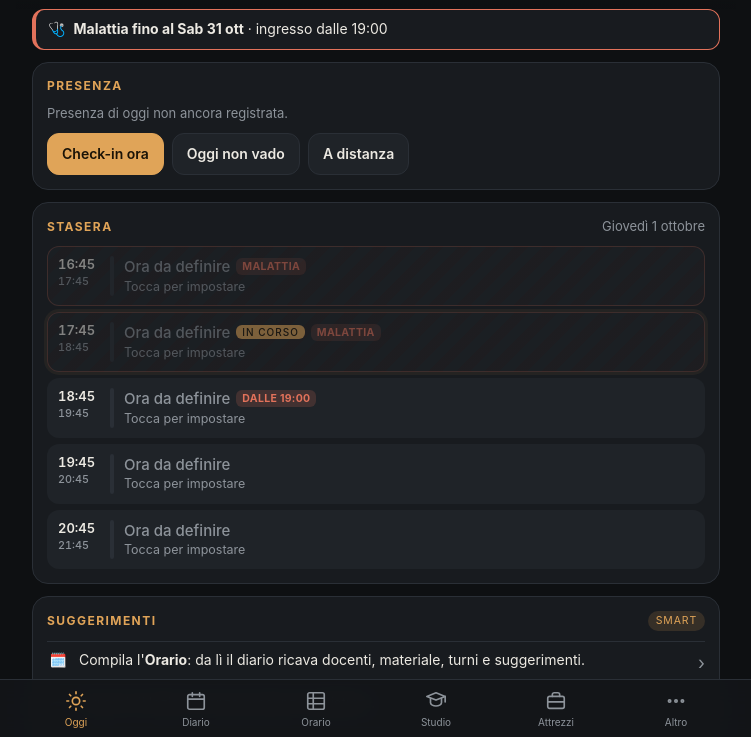
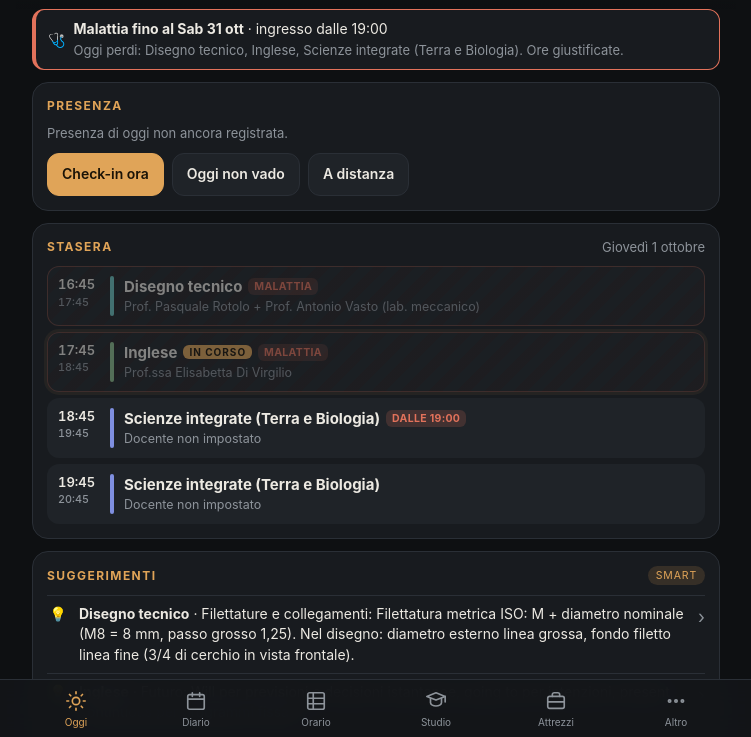
Before and after one commit to soldato31/diario-serale, a plain HTML site: page index.html in a window 1280 px wide. Shown: the part 61-798 px from the top of the page, without its empty margins (264-1015 px from the left). Drawn offline with Linux system fonts and the light colour scheme.

Commit message:
Orario 1ª M dal 21/09/2026 + compresenze lab

```diff
--- a/index.html
+++ b/index.html
@@ -763,9 +763,9 @@ function migrate(s){
   if(s.v<3&&o.settings.aiProfile===s.settings?.aiProfile&&/primo periodo didattico/.test(o.settings.aiProfile))o.settings.aiProfile=AI_PROFILE;
   for(let x=1;x<=5;x++)if(!Array.isArray(o.tt[x]))o.tt[x]=[];
   o.subjects.forEach(x=>{if(x.credit===undefined)x.credit=false;if(!Array.isArray(x.materials))x.materials=[]});
-  o.v=3;return o;
-}
-function load(){try{const s=JSON.parse(localStorage.getItem(KEY));if(s&&s.v)return migrate(s)}catch(e){}return defaults()}
+  o.v=3;return applyTT2627(o);
+}
+function load(){try{const s=JSON.parse(localStorage.getItem(KEY));if(s&&s.v)return migrate(s)}catch(e){}return applyTT2627(defaults())}
 let st=load();
 let _idbT=null,_ver=0;
 function save(){
@@ -810,7 +810,8 @@ function lessonsFor(s){
     if(subst){if(subst.sub&&subst.sub!==(sub&&sub.id)){orig=sub;sub=subById(subst.sub)||sub}if(subst.who)prof={name:subst.who,sup:true}}
     const lim=limitFor(s);let blocked=false,partial=false;
     if(lim){const a=toMin(x.start),b=toMin(x.end),nb=lim.notBefore?toMin(lim.notBefore):0,na=lim.notAfter?toMin(lim.notAfter):1440;if(b<=nb||a>=na)blocked=true;else if(a<nb||b>na)partial=true}
-    return{...x,sub,orig,prof,subst,topic:o.topic||'',note:o.note||'',sup:!!(o.sub||o.prof||subst),credit:!!(sub&&sub.credit),blocked,partial,lim};
+    const co=subst||o.sub||o.prof?null:conById(c.co)||null;
+    return{...x,sub,orig,prof,co,subst,topic:o.topic||'',note:o.note||'',sup:!!(o.sub||o.prof||subst),credit:!!(sub&&sub.credit),blocked,partial,lim};
   });
 }
 function schedWindow(s){const L=lessonsFor(s);const real=L.filter(l=>l.sub&&!l.credit);if(real.length)return real;if(L.some(l=>l.sub))return[];return L}
@@ -885,6 +886,38 @@ function limitFor(d){const L=(st.limits||[]).filter(l=>l.from&&l.to&&d>=l.from&&
 function justMin(d){const lim=limitFor(d);if(!lim)return 0;const r=st.att[d];if(!r||r.status==='off')return 0;
   const nb=lim.notBefore?toMin(lim.notBefore):0,na=lim.notAfter?toMin(lim.notAfter):1440;
   return schedWindow(d).reduce((a,l)=>{const s=toMin(l.start),e=toMin(l.end);return a+Math.max(0,Math.min(e,nb)-s)+Math.max(0,e-Math.max(s,na))},0)}
+
+/* ============ ORARIO 2026/27 · classe 1ª M serale (provvisorio dal 21/09/2026) ============ */
+
+function applyTT2627(o){
+  if(!o||o.ttVer==='2627-1m-p1')return o;
+  const nz=s=>String(s||'').toLowerCase().normalize('NFD').replace(/[̀-ͯ]/g,'');
+  o.subjects=o.subjects||[];o.contacts=o.contacts||[];
+  const S=(match,name,mats)=>{let s=o.subjects.find(x=>match.some(m=>nz(x.name).includes(m)));
+    if(!s){s={id:'s'+Math.random().toString(36).slice(2,8),name,color:PALETTE[o.subjects.length%PALETTE.length],materials:mats||['Quaderno'],credit:false};o.subjects.push(s)}
+    s.credit=false;return s.id};
+  const P=(surname,full,sid)=>{if(!surname)return'';let c=o.contacts.find(x=>nz(x.name).includes(nz(surname)));
+    if(!c){c={id:'c'+Math.random().toString(36).slice(2,8),name:full,role:'Docente',sub:sid,phone:'',email:'',note:''};o.contacts.push(c)}
+    else if(!c.sub)c.sub=sid;return c.id};
+  const ita=S(['italian'],'Italiano'),ing=S(['ingles'],'Inglese'),mat=S(['matemat'],'Matematica',['Quaderno a quadretti','Calcolatrice scientifica','Righello']),
+    sci=S(['scienze integrate','scienze della terra','biolog'],'Scienze integrate (Terra e Biologia)'),fis=S(['fisica'],'Fisica',['Quaderno','Calcolatrice scientifica']),
+    chi=S(['chimica'],'Chimica',['Quaderno','Tavola periodica','Calcolatrice scientifica']),dis=S(['disegno','rappresentazione grafica'],'Disegno tecnico'),
+    inf=S(['tecnologie informatiche','informatic'],'Tecnologie informatiche',['Chiavetta USB','Quaderno']);
+  const pLib=P('Liberti','Prof.ssa Rita Liberti',ita),pDiv=P('Di Virgilio','Prof.ssa Elisabetta Di Virgilio',ing),pLon=P('Lonigro','Prof. Antonio Lonigro',mat),
+    pSal=P('Salvemini','Prof. Michele Salvemini',fis),pPas=P('Pascale','Prof. Paolo Pascale',chi),pRot=P('Rotolo','Prof. Pasquale Rotolo',dis),
+    pDev=P('Devanna','Prof.ssa Antonella Devanna',inf),pBel=P('Bellino','Prof.ssa Maria Grazia Bellino (lab. chimica)',chi),
+    pPep=P('Peppino','Prof. Nicola Peppino (lab. fisica)',fis),pVas=P('Vasto','Prof. Antonio Vasto (lab. meccanico)',dis),pNap=P('Napolitano','Prof. Giuseppe Napolitano (lab. informatica)',inf);
+  const c=(sub,prof,co)=>co?{sub,prof,co}:{sub,prof};
+  o.ttPrev=o.tt;
+  o.tt={
+    1:[c(fis,pSal),c(fis,pSal),c(ing,pDiv),c(mat,pLon),c(sci,'')],
+    2:[c(chi,pPas),c(chi,pPas,pBel),c(dis,pRot),c(dis,pRot),{}],
+    3:[c(inf,pDev),c(ita,pLib),c(fis,pSal,pPep),c(mat,pLon),c(mat,pLon)],
+    4:[c(dis,pRot,pVas),c(ing,pDiv),c(sci,''),c(sci,''),{}],
+    5:[c(inf,pDev,pNap),c(inf,pDev,pNap),c(ita,pLib),c(ita,pLib),{}]};
+  o.settings=o.settings||{};o.settings.classe='1ª M · 1° periodo';
+  o.ttVer='2627-1m-p1';o._ttNew=true;return o;
+}
 
 /* ============ INTELLIGENZA ARTIFICIALE ============ */
 const GEM_BASE='https://generativelanguage.googleapis.com/v1beta';
@@ -1060,11 +1093,12 @@ function attChip(d){
 function checkIn(){const t=today(),lim=limitFor(t);if(lim&&lim.notBefore&&nowMin()<toMin(lim.notBefore)&&!confirm('Hai impostato ingresso non prima delle '+lim.notBefore+'. Registrare comunque il check-in adesso?'))return;st.att[t]=Object.assign(st.att[t]||{},{status:'present',in:hm(nowMin()),out:''});save();toast('Check-in '+st.att[t].in);render()}
 function checkOut(){const r=st.att[today()];if(!r)return;r.out=hm(nowMin());save();toast('Check-out '+r.out);render()}
 function lessonList(d,live){
-  const L=lessonsFor(d);if(!L.length)return'<p class="empty-s">Nessuna lezione.</p>';
+  let L=lessonsFor(d);if(!L.length)return'<p class="empty-s">Nessuna lezione.</p>';
+  const last=L.map(l=>!!l.sub).lastIndexOf(true);if(last>=0)L=L.slice(0,last+1);
   const N=nowMin(),isT=d===today();
   return'<div class="lessons">'+L.map(l=>{
     const now=live&&isT&&N>=toMin(l.start)&&N<toMin(l.end);
-    return`<button class="lesson ${now?'now':''} ${l.sub?'':'empty'} ${l.credit?'credit':''} ${l.blocked?'blocked':''}" onclick="editLesson('${d}',${l.i})"><span class="lt">${l.start}<br><small>${l.end}</small></span><span class="lbar" style="background:${l.sub?l.sub.color:'var(--line)'}"></span><span class="lb"><b>${l.sub?esc(l.sub.name):'Ora da definire'}${now?'<em class="live">in corso</em>':''}${l.subst?'<em class="sup">supplenza</em>':l.sup?'<em class="sup">variazione</em>':''}${l.credit?'<em class="sup">credito</em>':''}${l.blocked?`<em class="blk">${esc((l.lim.type||'').toLowerCase())}</em>`:l.partial?`<em class="blk">dalle ${esc(l.lim.notBefore||'')}</em>`:''}</b><small>${l.prof?esc(l.prof.name)+(l.prof.sup?' (supplente)':''):(l.sub?'Docente non impostato':'Tocca per impostare')}${l.orig?' · al posto di '+esc(l.orig.name):''}${l.subst&&l.subst.room?' · '+esc(l.subst.room):''}</small>${l.topic?`<span class="topic">${esc(l.topic)}</span>`:''}</span></button>`;
+    return`<button class="lesson ${now?'now':''} ${l.sub?'':'empty'} ${l.credit?'credit':''} ${l.blocked?'blocked':''}" onclick="editLesson('${d}',${l.i})"><span class="lt">${l.start}<br><small>${l.end}</small></span><span class="lbar" style="background:${l.sub?l.sub.color:'var(--line)'}"></span><span class="lb"><b>${l.sub?esc(l.sub.name):'Ora da definire'}${now?'<em class="live">in corso</em>':''}${l.subst?'<em class="sup">supplenza</em>':l.sup?'<em class="sup">variazione</em>':''}${l.credit?'<em class="sup">credito</em>':''}${l.blocked?`<em class="blk">${esc((l.lim.type||'').toLowerCase())}</em>`:l.partial?`<em class="blk">dalle ${esc(l.lim.notBefore||'')}</em>`:''}</b><small>${l.prof?esc(l.prof.name)+(l.prof.sup?' (supplente)':''):(l.sub?'Docente non impostato':'Tocca per impostare')}${l.co?' + '+esc(l.co.name):''}${l.orig?' · al posto di '+esc(l.orig.name):''}${l.subst&&l.subst.room?' · '+esc(l.subst.room):''}</small>${l.topic?`<span class="topic">${esc(l.topic)}</span>`:''}</span></button>`;
   }).join('')+'</div>';
 }
 function matCard(d,tonight){
@@ -1187,6 +1221,7 @@ function editCell(D,i){
   sheet(`${WDL[D]} · ${s[0]}–${s[1]}`,
     fld('Materia',`<select id="c_sub" onchange="autoProf('c_sub','c_prof')">${subOpts(c.sub)}</select>`)+
     fld('Docente',`<select id="c_prof">${profOpts(c.prof)}</select>`)+
+    fld('Compresenza (laboratorio)',`<select id="c_co">${profOpts(c.co)}</select>`)+
     fld('…oppure nuovo docente',`<input id="c_new" placeholder="es. Prof.ssa Rossi (finisce in Rubrica)">`)+
     fld('Durata del blocco',`<select id="c_rep"><option value="1">Solo quest'ora</option><option value="2">2 ore consecutive</option><option value="3">3 ore consecutive</option><option value="4">4 ore consecutive</option></select>`),
     `<button class="btn" onclick="closeSheet();sub('subjects')">Materie</button><button class="btn pri" onclick="saveCell(${D},${i})">Salva</button>`);
@@ -1196,7 +1231,7 @@ function saveCell(D,i){
   if(nn){const c={id:uid(),name:nn,role:'Docente',sub:sb,phone:'',email:'',note:''};st.contacts.push(c);pr=c.id}
   else if(pr&&sb){const c=conById(pr);if(c&&c.role==='Docente'&&!c.sub)c.sub=sb}
   st.tt[D]=st.tt[D]||[];
-  for(let k=0;k<rep&&i+k<st.settings.slots.length;k++)st.tt[D][i+k]=sb?{sub:sb,prof:pr}:{};
+  for(let k=0;k<rep&&i+k<st.settings.slots.length;k++)st.tt[D][i+k]=sb?(val('c_co')?{sub:sb,prof:pr,co:val('c_co')}:{sub:sb,prof:pr}):{};
   save();closeSheet();render();toast('Orario aggiornato');
 }
 
@@ -2345,6 +2380,7 @@ function impApply(){const R=_imp.res;let n=0;
     else if(k==='absences'){if(!st.att[x.date])st.att[x.date]={status:'absent',reason:limitFor(x.date)?limitFor(x.date).type:'Altro',note:x.note||'da registro'}}
   });
   _imp=null;_impImgs=[];save();render();toast(n+' elementi aggiunti')}
+if(st._ttNew){delete st._ttNew;save();setTimeout(()=>toast('Orario della 1ª M aggiornato (provvisorio dal 21/09)'),900);render()}
 
 </script>
 </body>
--- a/sw.js
+++ b/sw.js
@@ -1,5 +1,5 @@
 // Diario Serale - service worker (rete prima, cache come riserva)
-const C='diario-serale-v3';
+const C='diario-serale-v3b';
 self.addEventListener('install',e=>{self.skipWaiting();e.waitUntil(caches.open(C).then(c=>c.addAll(['./','./index.html','./manifest.json','./icon-192.png','./icon-512.png']).catch(()=>{})))});
 self.addEventListener('activate',e=>{e.waitUntil(caches.keys().then(k=>Promise.all(k.filter(x=>x!==C).map(x=>caches.delete(x)))).then(()=>self.clients.claim()))});
 self.addEventListener('fetch',e=>{const r=e.request;if(r.method!=='GET'||new URL(r.url).origin!==location.origin)return;
```
